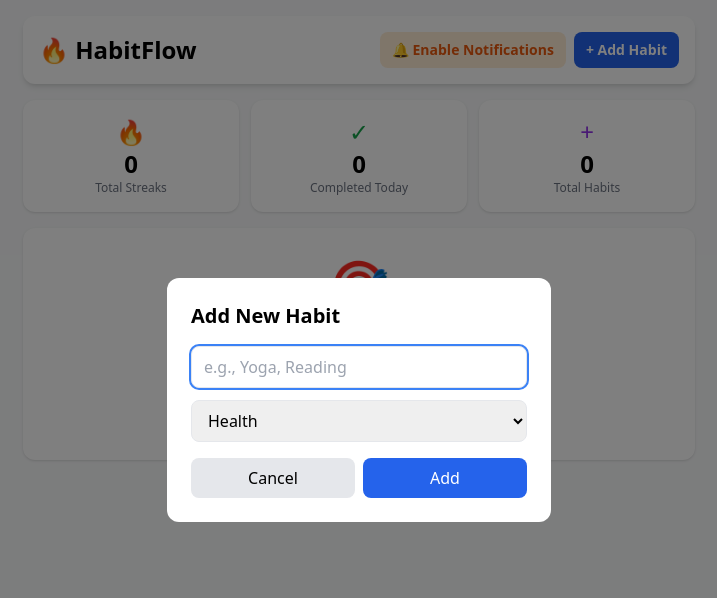
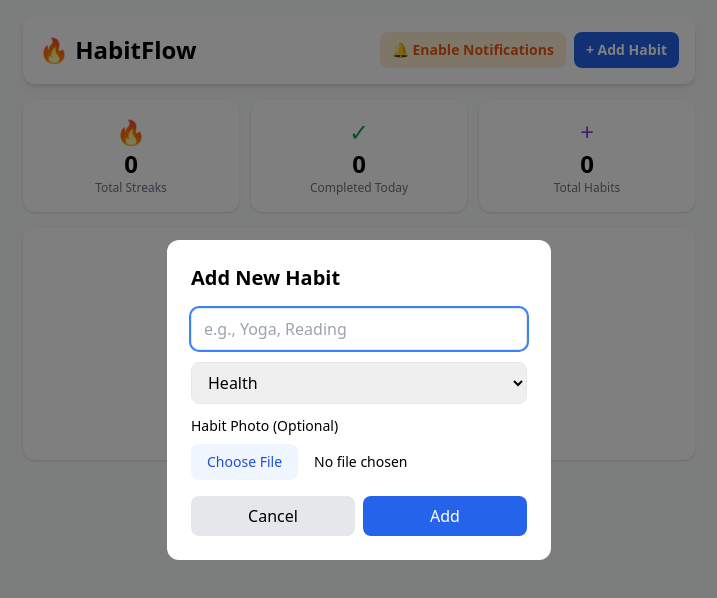
Before and after one commit to pradnyajadhav7122-pixel/habit-tracker-, a Next.js app: page / in a window 1280 px wide. Both pictures are taken after a click on the button "+ Add Habit". Shown: the top 598 px of the page, without its empty margins (281-998 px from the left). Built offline with nearby package versions, Linux system fonts and the light colour scheme.

Commit message:
Added photo upload for habits

```diff
--- a/src/app/page.js
+++ b/src/app/page.js
@@ -5,6 +5,7 @@ export default function Home() {
   const [habits, setHabits] = useState([])
   const [habitName, setHabitName] = useState('')
   const [habitCategory, setHabitCategory] = useState('Health')
+  const [habitImage, setHabitImage] = useState(null)
   const [showAdd, setShowAdd] = useState(false)
   const [notificationsEnabled, setNotificationsEnabled] = useState(false)
   const [selectedHabitForCal, setSelectedHabitForCal] = useState(null)
@@ -12,7 +13,6 @@ export default function Home() {
 
   const categories = ['Health', 'Study', 'Work', 'Personal']
 
-  // 1. DATA LOAD + NOTIFICATION CHECK
   useEffect(() => {
     const saved = localStorage.getItem('habitflow-data')
     if (saved) {
@@ -20,18 +20,15 @@ export default function Home() {
       setHabits(parsedHabits)
       if (parsedHabits.length > 0) setSelectedHabitForCal(parsedHabits[0])
     }
-
     if ('Notification' in window) {
       setNotificationsEnabled(Notification.permission === 'granted')
     }
   }, [])
 
-  // 2. DATA SAVE
   useEffect(() => {
     localStorage.setItem('habitflow-data', JSON.stringify(habits))
   }, [habits])
 
-  // 3. 9 PM NOTIFICATION
   useEffect(() => {
     const interval = setInterval(() => {
       const now = new Date()
@@ -52,18 +49,31 @@ export default function Home() {
     }
   }
 
+  const handleImageUpload = (e) => {
+    const file = e.target.files[0]
+    if (file) {
+      const reader = new FileReader()
+      reader.onloadend = () => {
+        setHabitImage(reader.result)
+      }
+      reader.readAsDataURL(file)
+    }
+  }
+
   const addHabit = () => {
     if (!habitName.trim()) return
     const newHabit = {
       id: Date.now(),
       name: habitName,
       category: habitCategory,
+      image: habitImage,
       completedDates: []
     }
     const updatedHabits = [...habits, newHabit]
     setHabits(updatedHabits)
     setSelectedHabitForCal(newHabit)
     setHabitName('')
+    setHabitImage(null)
     setShowAdd(false)
   }
 
@@ -89,7 +99,6 @@ export default function Home() {
     }
   }
 
-  // CALCULATIONS
   const today = new Date().toISOString().split('T')[0]
   const totalStreaks = habits.reduce((sum, h) => sum + h.completedDates.length, 0)
   const completedToday = habits.filter(h => h.completedDates.includes(today)).length
@@ -99,14 +108,12 @@ export default function Home() {
     count: habits.filter(h => h.category === cat).length
   })).filter(c => c.count > 0)
 
-  // CALENDAR LOGIC
   const getDaysInMonth = (date) => {
     const year = date.getFullYear()
     const month = date.getMonth()
     const firstDay = new Date(year, month, 1)
     const lastDay = new Date(year, month + 1, 0)
     const days = []
-
     for (let i = 0; i < firstDay.getDay(); i++) days.push(null)
     for (let i = 1; i <= lastDay.getDate(); i++) {
       days.push(new Date(year, month, i))
@@ -167,7 +174,11 @@ export default function Home() {
               <div>
                 <h3 className="font-bold mb-3">Streak Chart</h3>
                 {habits.map(habit => (
-                  <div key={habit.id} className="mb-3">
+                  <div key={habit.id} className="mb-3 flex items-center gap-2">
+                    {habit.image && (
+                      <img src={habit.image} alt={habit.name} className="w-8 h-8 rounded object-cover" />
+                    )}
+                    <div className="flex-1">
                       <div className="flex justify-between text-sm mb-1">
                         <span className="font-medium">{habit.name}</span>
                         <span className="text-gray-500">{habit.completedDates.length} days</span>
@@ -177,6 +188,7 @@ export default function Home() {
                           className="bg-blue-600 h-2 rounded-full transition-all"
                           style={{width: `${Math.min(habit.completedDates.length * 5, 100)}%`}}
                         ></div>
+                      </div>
                     </div>
                   </div>
                 ))}
@@ -210,8 +222,9 @@ export default function Home() {
                 <button
                   key={habit.id}
                   onClick={() => setSelectedHabitForCal(habit)}
-                  className={`px-3 py-1 rounded-lg text-sm whitespace-nowrap transition-all ${selectedHabitForCal?.id === habit.id? 'bg-blue-600 text-white' : 'bg-gray-100 hover:bg-gray-200'}`}
+                  className={`px-3 py-1 rounded-lg text-sm whitespace-nowrap transition-all flex items-center gap-1 ${selectedHabitForCal?.id === habit.id? 'bg-blue-600 text-white' : 'bg-gray-100 hover:bg-gray-200'}`}
                 >
+                  {habit.image && <img src={habit.image} alt="" className="w-4 h-4 rounded" />}
                   {habit.name}
                 </button>
               ))}
@@ -226,7 +239,8 @@ export default function Home() {
                   >
                     ←
                   </button>
-                  <h3 className="font-bold text-center">
+                  <h3 className="font-bold text-center flex items-center gap-2">
+                    {selectedHabitForCal.image && <img src={selectedHabitForCal.image} alt="" className="w-6 h-6 rounded" />}
                     {selectedHabitForCal.name} - {currentMonth.toLocaleDateString('en-US', { month: 'long', year: 'numeric' })}
                   </h3>
                   <button
@@ -274,6 +288,10 @@ export default function Home() {
               const isDone = habit.completedDates.includes(today)
               return (
                 <div key={habit.id} className="bg-white rounded-xl p-4 shadow flex justify-between items-center">
+                  <div className="flex items-center gap-3">
+                    {habit.image && (
+                      <img src={habit.image} alt={habit.name} className="w-12 h-12 rounded-lg object-cover" />
+                    )}
                     <div>
                       <h3
                         onClick={() => setSelectedHabitForCal(habit)}
@@ -282,6 +300,7 @@ export default function Home() {
                         {habit.name}
                       </h3>
                       <p className="text-sm text-gray-500">Streak: {habit.completedDates.length} days | {habit.category}</p>
+                    </div>
                   </div>
                   <div className="flex gap-2">
                     <button
@@ -309,17 +328,30 @@ export default function Home() {
                 placeholder="e.g., Yoga, Reading"
                 className="w-full border rounded-lg px-3 py-2 mb-3 focus:outline-none focus:ring-2 focus:ring-blue-500"
                 autoFocus
-                onKeyDown={(e) => e.key === 'Enter' && addHabit()}
               />
               <select
                 value={habitCategory}
                 onChange={(e) => setHabitCategory(e.target.value)}
-                className="w-full border rounded-lg px-3 py-2 mb-4 focus:outline-none focus:ring-2 focus:ring-blue-500"
+                className="w-full border rounded-lg px-3 py-2 mb-3 focus:outline-none focus:ring-2 focus:ring-blue-500"
               >
                 {categories.map(cat => <option key={cat} value={cat}>{cat}</option>)}
               </select>
+
+              <div className="mb-4">
+                <label className="block text-sm font-medium mb-2">Habit Photo (Optional)</label>
+                <input
+                  type="file"
+                  accept="image/*"
+                  onChange={handleImageUpload}
+                  className="w-full text-sm file:mr-4 file:py-2 file:px-4 file:rounded-lg file:border-0 file:bg-blue-50 file:text-blue-700 hover:file:bg-blue-100"
+                />
+                {habitImage && (
+                  <img src={habitImage} alt="Preview" className="mt-2 w-20 h-20 rounded-lg object-cover" />
+                )}
+              </div>
+
               <div className="flex gap-2">
-                <button onClick={() => setShowAdd(false)} className="flex-1 bg-gray-200 py-2 rounded-lg hover:bg-gray-300">
+                <button onClick={() => {setShowAdd(false); setHabitImage(null)}} className="flex-1 bg-gray-200 py-2 rounded-lg hover:bg-gray-300">
                   Cancel
                 </button>
                 <button onClick={addHabit} className="flex-1 bg-blue-600 text-white py-2 rounded-lg hover:bg-blue-700">
```
Lines whose indentation alone changed are shown as unchanged.
